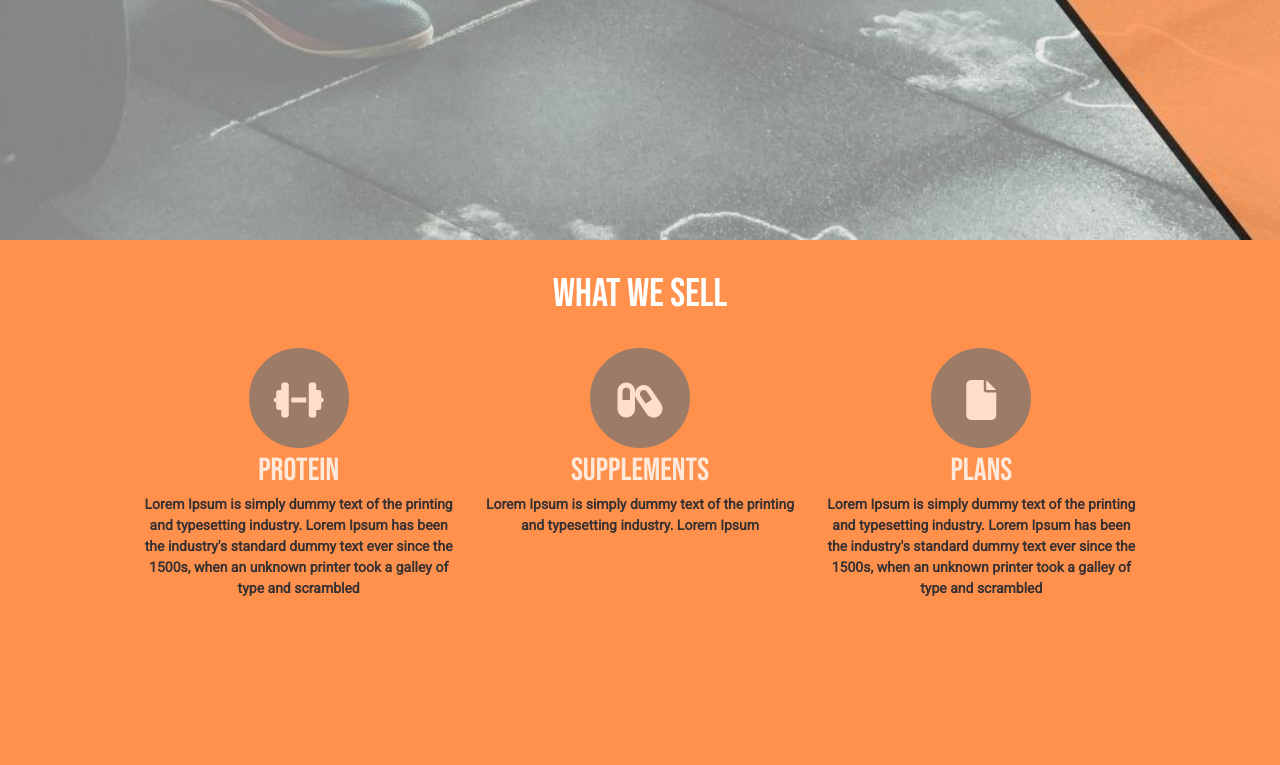
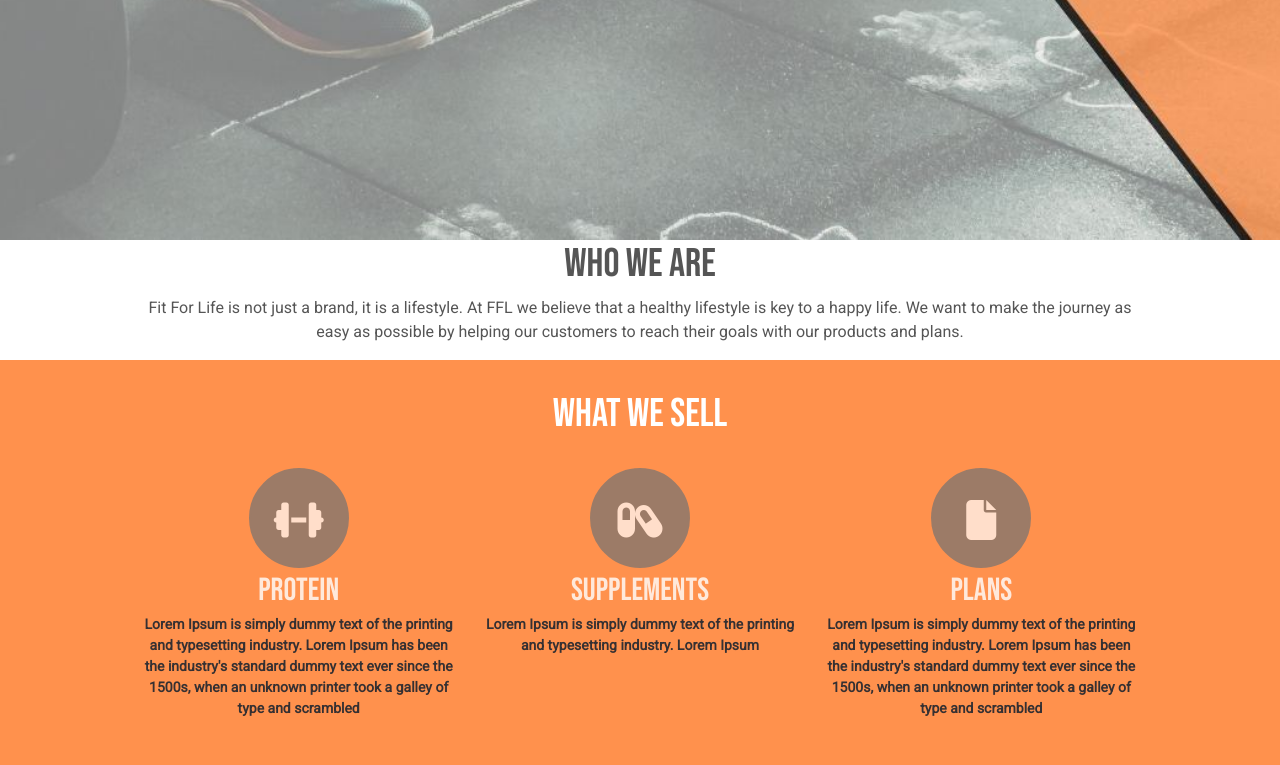
Before and after one commit to Code-Institute-Submissions/FitForLife, a Django app: page / in a window 1280 px wide. Shown: the part 724-1489 px from the top of the page. Before the commit the page ends 1320 px from the top, so only its background shows below. Run offline with Django 3.2, Linux system fonts and the light colour scheme; some libraries are stand-ins or nearby versions.

Commit message:
Jades latest changes

```diff
--- a/home/templates/home/index.html
+++ b/home/templates/home/index.html
@@ -40,6 +40,17 @@
             </div>
         </div>
     </div>    -->
+    <section class="text-center">
+        <div class="container">
+            <div class="row">
+                <div class="col-12">
+                    <h1>Who we are</h1>
+                    <p>Fit For Life is not just a brand, it is a lifestyle. At FFL we believe that a healthy lifestyle is key to a happy life.
+                    We want to make the journey as easy as possible by helping our customers to reach their goals with our products and plans.</p>
+                </div>
+            </div>
+        </div>
+    </section>
     <section class="text-center about">
       <h1>What we sell</h1>
       <div class="container">
@@ -65,4 +76,5 @@
 
       </div>
     </section>
+
 {% endblock %}
--- a/static/css/base.css
+++ b/static/css/base.css
@@ -12,6 +12,8 @@ html {
 h1, h2, h3, h4, h5, h6 {
     font-family: 'Bebas Neue'
 }
+
+
 
 body {
     color: #555;
```
